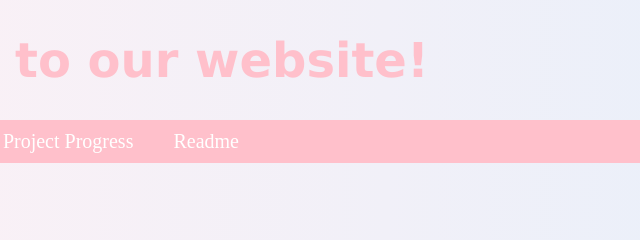
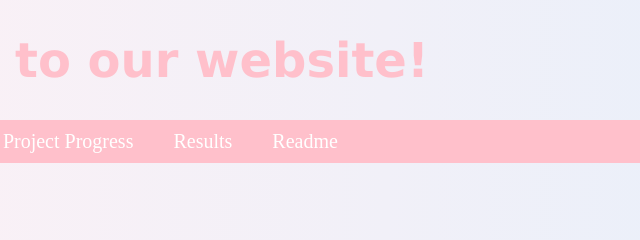
Before and after one commit to buseliiik/How-we-roll, a plain HTML site: page How-we-roll.html in a window 1280 px wide. Shown: the top 240 px of the page, 254-894 px from the left. Drawn offline with Linux system fonts and the light colour scheme.

Commit message:
REsults tab fixed

```diff
--- a/How-we-roll.html
+++ b/How-we-roll.html
@@ -12,6 +12,7 @@
     <li><a href="index.html">Home</a></li>
     <li><a href="How-we-roll.html">How we roll</a></li>
     <li><a href="raport.html">Project Progress</a></li>
+    <li><a href="resultat.html">Results</a></li>
     <li><a href="">Readme</a></li>
 </ul>
 
```
Also changed, not shown: index.html (+1 -1 lines).
